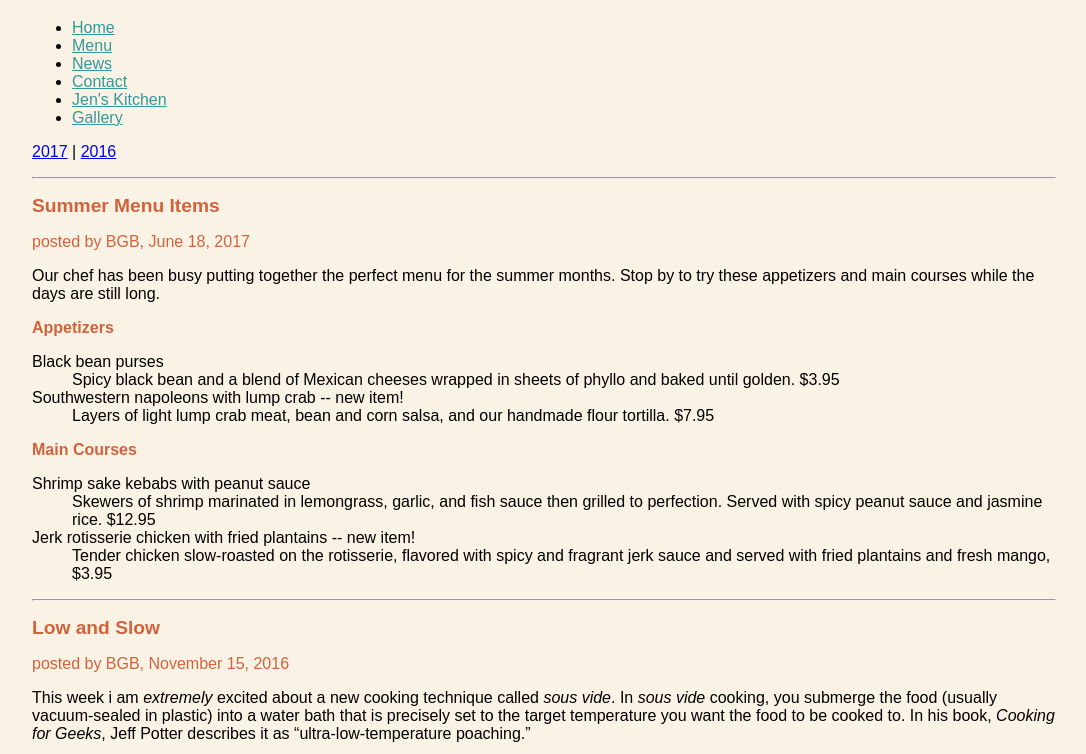
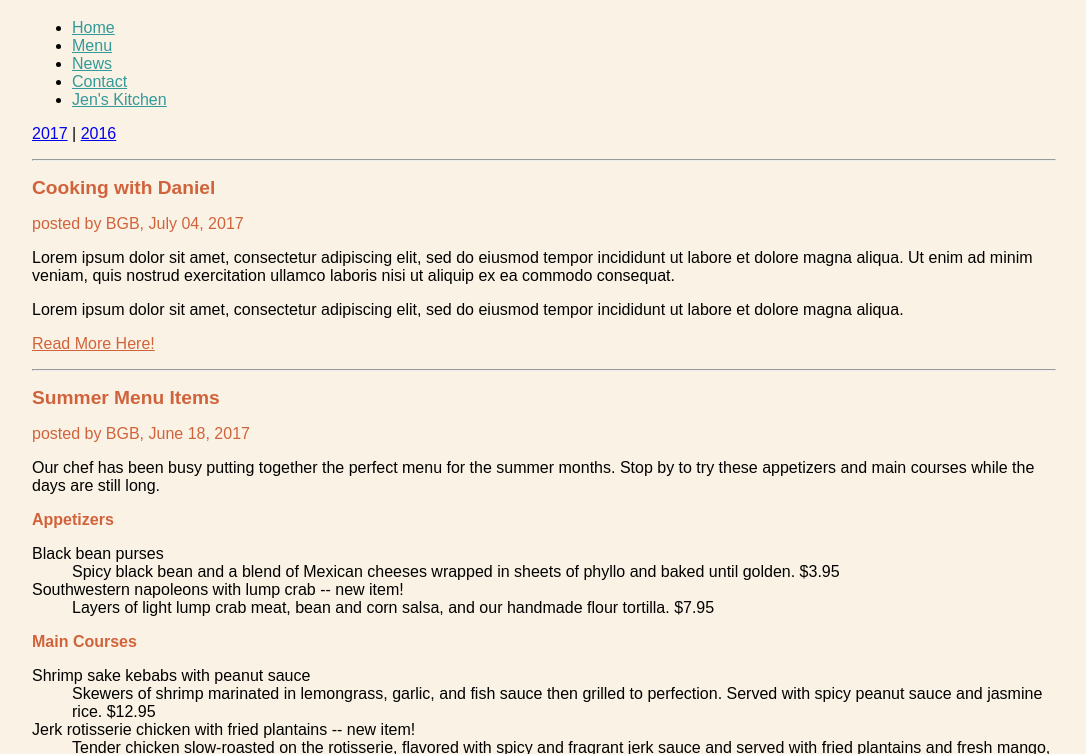
Before and after one commit to marissabates/fid, a plain HTML site: page bistro/bgnews.html in a window 1280 px wide. Shown: the part 62-816 px from the top of the page, without its empty margins (96-1182 px from the left). Drawn offline with Linux system fonts and the light colour scheme.

Commit message:
Update bgnews.html

```diff
--- a/bistro/bgnews.html
+++ b/bistro/bgnews.html
@@ -40,7 +40,6 @@ h3 {
 	<li><a href="bgnews.html" style="color:#399;">News</a></li>
 	<li><a href="contact.html" style="color:#399;">Contact</a></li>
 	<li><a href="../jenskitchen/jenindex.html" style="color:#399;">Jen's Kitchen</a></li>
-	<li><a href="gallery/gallery.html" style="color:#399;">Gallery</a></li>
 </ul>
 </nav>
 
@@ -52,7 +51,22 @@ h3 {
 
 
 <article><header>
-<h2 id="start2017">Summer Menu Items</h2>
+
+<h2 id="start2017"> Cooking with Daniel</h2>
+<p style="color:#d1633c;"><time datetime="2017-7-04">posted by BGB, July 04, 2017</time></p>
+
+<p>Lorem ipsum dolor sit amet, consectetur adipiscing elit, sed do eiusmod tempor incididunt ut labore et dolore magna aliqua. Ut enim ad minim veniam, quis nostrud exercitation ullamco laboris nisi ut aliquip ex ea commodo consequat.</p>
+
+<p>Lorem ipsum dolor sit amet, consectetur adipiscing elit, sed do eiusmod tempor incididunt ut labore et dolore magna aliqua.</p>
+
+
+<p><a href="cooking.html" style="color:#d1633c; font-size: 1em;">Read More Here!</a></p>
+</div>
+
+<hr>
+
+
+<h2>Summer Menu Items</h2>
 <p style="color:#d1633c;"><time datetime="2017-06-18">posted by BGB, June 18, 2017</time></p>
 </header><p>Our chef has been busy putting together the perfect menu for the summer
 months. Stop by to try these appetizers and main courses while the days
```
